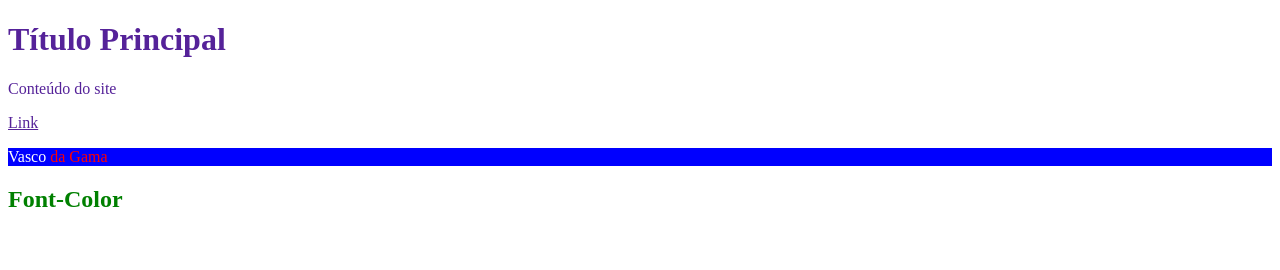
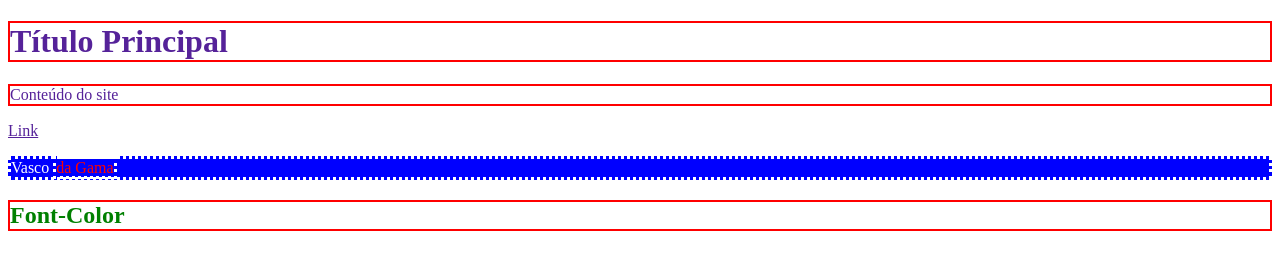
Before and after one commit to RicardoFerrazPereira/sass-scss-curso-udemy, a plain HTML site: page 4_Variaveis/index.html in a window 1280 px wide. Drawn offline with Linux system fonts and the light colour scheme.

Commit message:
Shadowing

```diff
--- a/4_Variaveis/sass/styles.sass
+++ b/4_Variaveis/sass/styles.sass
@@ -2,13 +2,16 @@
 $text-color: #529
 $bg-color: blue
 $h2-color: green
+$border: 2px solid red
 
 
 h1
     color: $text-color
+    border: $border
 
 p
     color: $text-color
+    border: $border
 
 a
     color: $text-color
@@ -18,11 +21,16 @@ div
     p
         $font-color: #fff
         $font2-color: red
+        // Shadowing
+        $border: 3px dotted white
         background-color: $bg-color
         color: $font-color
+        border: $border
 
         span
             color: $font2-color
+            border: $border
 
 h2
     color: $h2-color
+    border: $border
```
Also changed, not shown: 4_Variaveis/css/styles.css, 1 other file.
